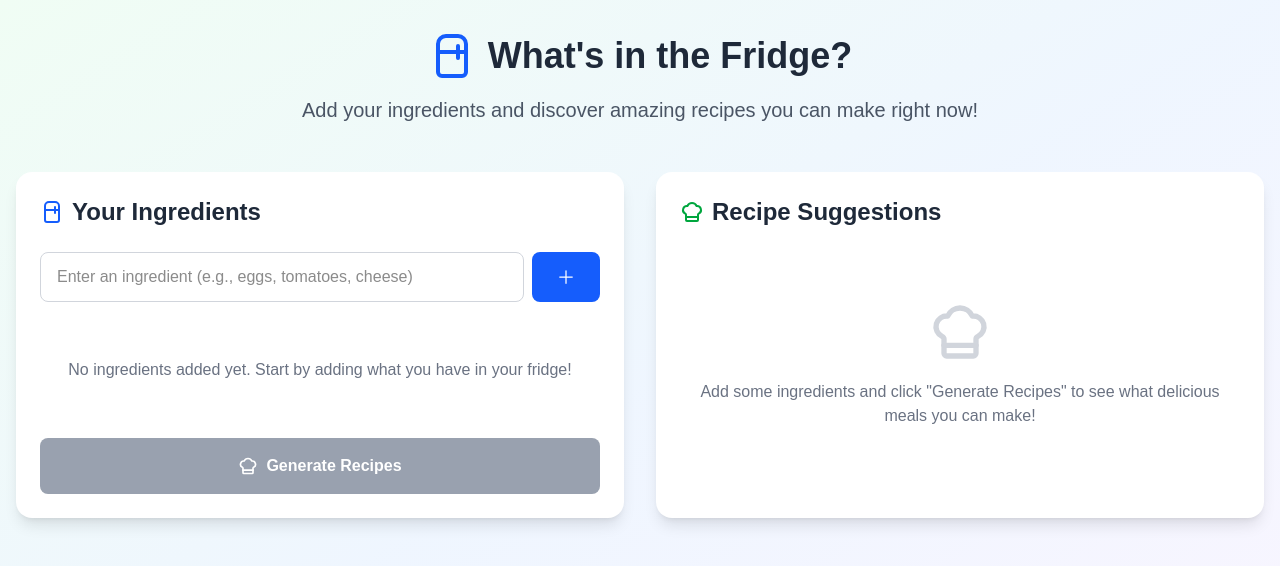
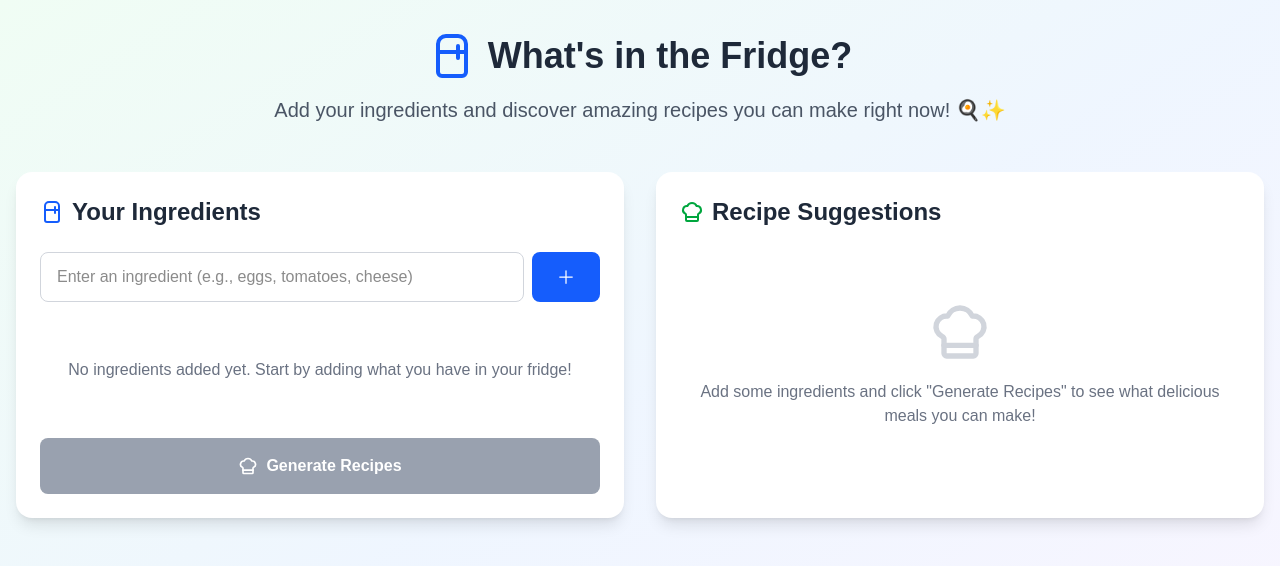
Before and after one commit to Karin-Goldin/whats-in-the-fridge, a Next.js app: page / in a window 1280 px wide. Shown: the top 566 px of the page. Built offline with nearby package versions, Linux system fonts and the light colour scheme.

Commit message:
Add cooking emojis to subtitle for better visual appeal

```diff
--- a/src/app/page.tsx
+++ b/src/app/page.tsx
@@ -125,7 +125,7 @@ Generated by What's in the Fridge? App
 					</div>
 					<p className='text-xl text-gray-600'>
 						Add your ingredients and discover amazing recipes you can make right
-						now!
+						now! 🍳✨
 					</p>
 				</div>
 
```
